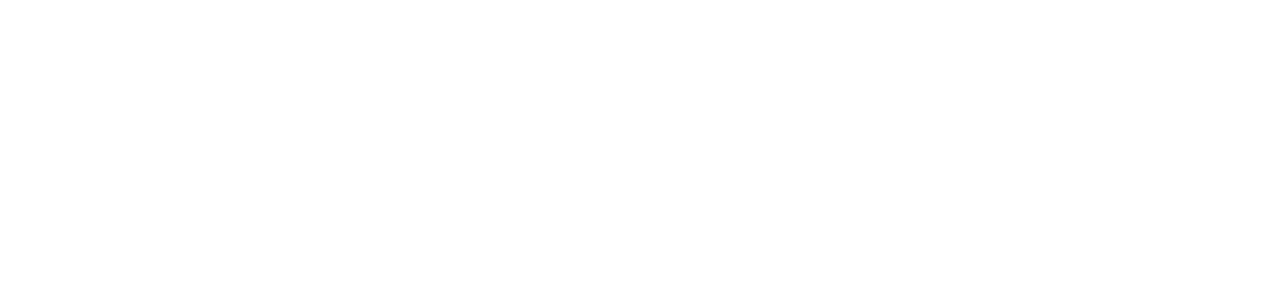
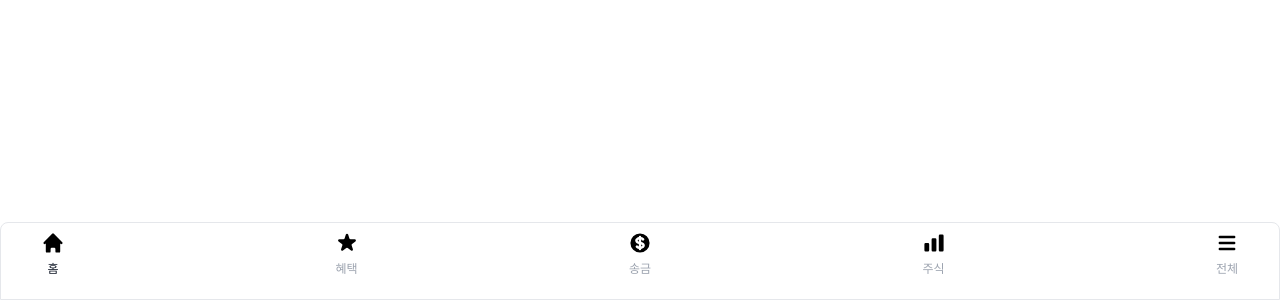
Before and after one commit to daeunkim212/ddos, a Next.js app: page / in a window 1280 px wide. Shown: the part 500-800 px from the top of the page. Built offline with nearby package versions, Linux system fonts and the light colour scheme.

Commit message:
feat: created 홈 페이지

```diff
--- a/src/pages/index.tsx
+++ b/src/pages/index.tsx
@@ -1,7 +1,16 @@
+import Header from "components/atoms/header";
+import Layout from "components/atoms/layout";
+import Item from "components/molecules/item";
+import NavBar from "components/organisms/nav-bar";
+import Image from "next/image";
+import Link from "next/link";
+
 export default function Home() {
   return (
     <>
-
+      <Layout type="nav">
+        <NavBar url={"/"} />
+      </Layout>
     </>
-  )
+  );
 }
```
